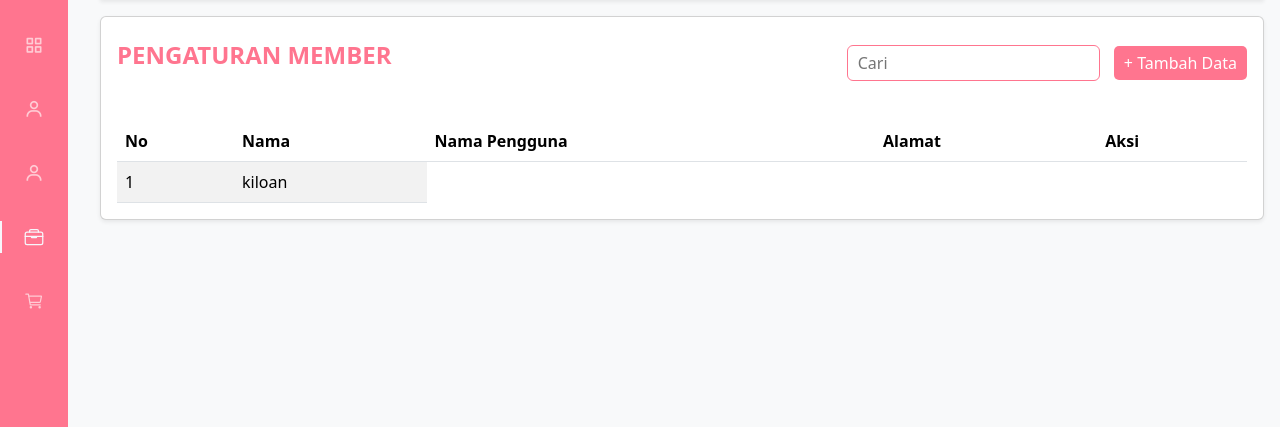
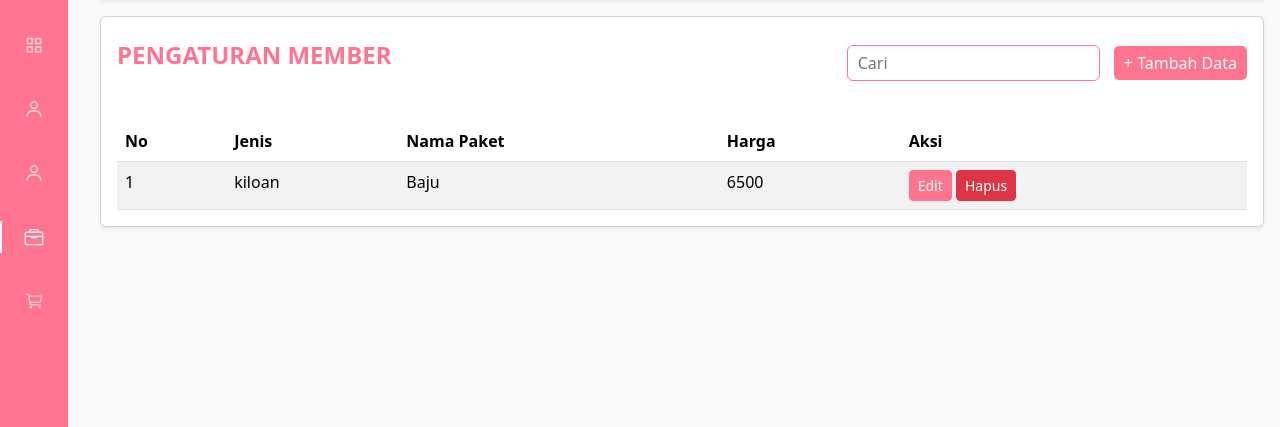
Before and after one commit to paciw24/project_akhir, a CodeIgniter app: page /Laundry-app/admin/paket in a window 1280 px wide. Shown: the part 64-491 px from the top of the page. Run offline with CodeIgniter, Linux system fonts and the light colour scheme; a user stored in the database is signed in; data comes from the database, SQL or seed files in the repository; some libraries are stand-ins or nearby versions.

Commit message:
Membuat Paket

```diff
--- a/application/config/routes.php
+++ b/application/config/routes.php
@@ -21,6 +21,10 @@ $route['admin/user'] = 'admin/keHalamanAdmin';
 
     // Paket
 $route['admin/paket'] = 'admin/keHalamanPaket';
+$route['admin/paket/tambah'] = 'admin/tambahPaket';
+$route['admin/paket/ubah/(:any)'] = 'admin/editPaket/$1';
+$route['admin/paket/edit'] = 'admin/ubahPaket';
+$route['admin/paket/hapusPaket/(:any)'] = 'admin/hapus_paket/$1';
 
     // transaksi
 $route['admin/transaksi'] = 'admin/keHalamanTransaksi';
--- a/application/controllers/admin.php
+++ b/application/controllers/admin.php
@@ -108,6 +108,49 @@ class Admin extends CI_Controller
             redirect(base_url('login'));
         }
     }
+    public function tambahPaket()
+    {
+        $data = array(
+            'jenis' => $this->input->post('jenis', true),
+            'nama_paket' => $this->input->post('nmpaket', true),
+            'harga' => $this->input->post('Harga', true),
+        );
+        $this->M_admin->tambahpaket($data);
+        $this->session->set_flashdata(
+            'success',
+            'Berhasil'
+        );
+        redirect('admin/paket');
+    }
+    public function editPaket($id)
+    {
+        if ($this->session->username == TRUE) {
+            $data['ubah'] = $this->M_admin->getDataUbahPaket($id)->row();
+            $this->load->view('admin/ubahPaket', $data);
+        } else {
+            redirect(base_url('login'));
+        }
+    }
+    public function ubahPaket()
+    {
+        $data = array(
+            'jenis' => $this->input->post('jenis', true),
+            'nama_paket' => $this->input->post('nmpaket', true),
+            'harga' => $this->input->post('Harga', true),
+         );
+        $this->M_admin->updatePaket($data, ['id_paket' => $this->input->post('id')]);
+        $this->session->set_flashdata('success', 'berhasil');
+        redirect(base_url('admin/paket'));
+    }
+    public function hapus_paket($id)
+    {
+        $this->M_admin->hapusPaket($id);
+        $this->session->set_flashdata(
+            'delete',
+            'Berhasil'
+        );
+        redirect(base_url('admin/paket'));
+    }
 
 
     // Menu Transaksi
--- a/application/models/M_admin.php
+++ b/application/models/M_admin.php
@@ -31,8 +31,27 @@ class M_admin extends CI_Model
     {
         return $this->db->get('tb_paket');
     }
-
-
+    public function tambahPaket($data = null)
+    {
+        $this->db->insert('tb_paket', $data);
+    }
+    public function getDataUbahPaket($id)
+    {
+        $data = array(
+            'id_paket' => $id
+        );
+        return $this->db->get_where('tb_paket', $data);
+    }
+    public function updatePaket($data, $where)
+    {
+        $this->db->where($where);
+        $this->db->update('tb_paket', $data);
+    }
+    public function hapusPaket($id)
+    {
+        $this->db->where('id_paket', $id);
+        return $this->db->delete('tb_paket');
+    }
 
     // Transaksi
     public function getDataTransaksi()
--- a/application/views/admin/paket.php
+++ b/application/views/admin/paket.php
@@ -55,9 +55,9 @@
                 <thead class="bg-pink">
                     <tr>
                         <th scope="col">No</th>
-                        <th scope="col">Nama</th>
-                        <th scope="col">Nama Pengguna</th>
-                        <th scope="col">Alamat</th>
+                        <th scope="col">Jenis</th>
+                        <th scope="col">Nama Paket</th>
+                        <th scope="col">Harga</th>
                         <th scope="col">Aksi</th>
                     </tr>
                 </thead>
@@ -67,6 +67,12 @@
                         <tr>
                             <td><?= $no++ ?></td>
                             <td><?= $pt->jenis ?></td>
+                            <td><?= $pt->nama_paket?></td>
+                            <td><?= $pt->harga?></td>
+                            <td>
+                                <a class="btn btn-sm btn-edit" href="<?= base_url('admin/paket/ubah/' . $pt->id_paket) ?>" id="btnEdit">Edit</a>
+                                <a onclick="HapusMenu();" class="btn btn-sm btn-danger">Hapus</a>
+                            </td>
                         </tr>
                     <?php } ?>
                 </tbody>
@@ -80,44 +86,29 @@
         <div class="modal-dialog modal-dialog-centered modal-dialog-scrollable">
             <div class="modal-content" style=" border:none!important;">
                 <div class="modal-header" style="background: #FF758F;">
-                    <h1 class="modal-title fs-5 text-uppercase fw-bold" style="color: #fff;" id="exampleModalLabel">Tambah Member</h1>
+                    <h1 class="modal-title fs-5 text-uppercase fw-bold" style="color: #fff;" id="exampleModalLabel">Tambah Paket</h1>
                     <button type="button" class="btn-close" data-bs-dismiss="modal" aria-label="Close"></button>
                 </div>
                 <div class="modal-body">
-                    <form action="<?= base_url('admin/member/tambah') ?>" method="post">
+                    <form action="<?= base_url('admin/paket/tambah') ?>" method="post">
                         <div class="mb-3">
-                            <label for="nama" class="form-label">Nama</label>
-                            <input type="text" class="form-control" id="nama" name="nama" placeholder="Masukkan Nama" required>
+                            <label for="jenis" class="form-label">jenis</label>
+                            <select class="form-select" aria-label="jenis" name="jenis" id="jenis">
+                                <option selected>Pilih Jenis</option>
+                                <option value="kiloan">kiloan</option>
+                                <option value="selimut">Selimut</option>
+                                <option value="bed_cover">Bed Cover</option>
+                                <option value="kaos">Kaos</option>
+                                <option value="lain">lain</option>
+                            </select>
                         </div>
                         <div class="mb-3">
-                            <label for="username" class="form-label">Nama Pengguna</label>
-                            <input type="text" class="form-control" id="username" name="username" placeholder="Masukkan Username" required>
+                            <label for="nama_paket" class="form-label">Nama Paket</label>
+                            <input type="text" class="form-control" id="nmpaket" name="nmpaket" placeholder="Masukan Nama Paket" required>
                         </div>
                         <div class="mb-3">
-                            <label for="password" class="form-label">Kata Sandi</label>
-                            <input type="password" class="form-control" id="password" name="password" placeholder="Masukkan Password" required>
-                        </div>
-                        <div class="mb-3">
-                            <label for="alamat" class="form-label">Alamat</label>
-                            <input type="text" class="form-control" id="alamat" name="alamat" placeholder="Masukkan Alamat" required>
-                        </div>
-                        <div class="mb-3">
-                            <div class="form-check">
-                                <input class="form-check-input" type="radio" name="jenis_kelamin" id="lk" value="L" <?= set_radio('jenis_kelamin', 'L'); ?> checked>
-                                <label class="form-check-label" for="lk">
-                                    Laki - laki
-                                </label>
-                            </div>
-                            <div class="form-check">
-                                <input class="form-check-input" type="radio" name="jenis_kelamin" value="P" <?= set_radio('jenis_kelamin', 'P'); ?> id="pr">
-                                <label class="form-check-label" for="pr">
-                                    Perempuan
-                                </label>
-                            </div>
-                        </div>
-                        <div class="mb-3">
-                            <label for="telp" class="form-label">Telp</label>
-                            <input type="text" class="form-control" id="telp" name="telp" placeholder="Masukkan Telp" required>
+                            <label for="harga" class="form-label">Harga</label>
+                            <input type="number" class="form-control" id="harga" name="Harga" placeholder="Harga" required>
                         </div>
                         <div class="mb-3 d-flex justify-content-end">
                             <button class="add_new" data-bs-dismiss="modal">Simpan</button>
@@ -141,6 +132,28 @@
                 timer: 2000
             })
         <?php } ?>
+        <?php if ($this->session->flashdata('delete')) { ?>
+            Swal.fire(
+                'Deleted!',
+                'Your file has been deleted.',
+                'success'
+            )
+        <?php } ?>
+        function HapusMenu() {
+            Swal.fire({
+                title: 'Are you sure?',
+                text: "You won't be able to revert this!",
+                icon: 'warning',
+                showCancelButton: true,
+                confirmButtonColor: '#3085d6',
+                cancelButtonColor: '#d33',
+                confirmButtonText: 'Yes, delete it!'
+            }).then((result) => {
+                <?php foreach ($paket as $pt) { ?>
+                    window.location.href = "<?= base_url('admin/paket/hapusPaket/' . $pt->id_paket) ?>";
+                <?php } ?>
+            })
+        }
     </script>
     <script type="module" src="https://unpkg.com/ionicons@5.5.2/dist/ionicons/ionicons.esm.js"></script>
     <script nomodule src="https://unpkg.com/ionicons@5.5.2/dist/ionicons/ionicons.js"></script>
```
Also changed, not shown: application/views/admin/ubahPaket.php (added, +126 -0 lines).
